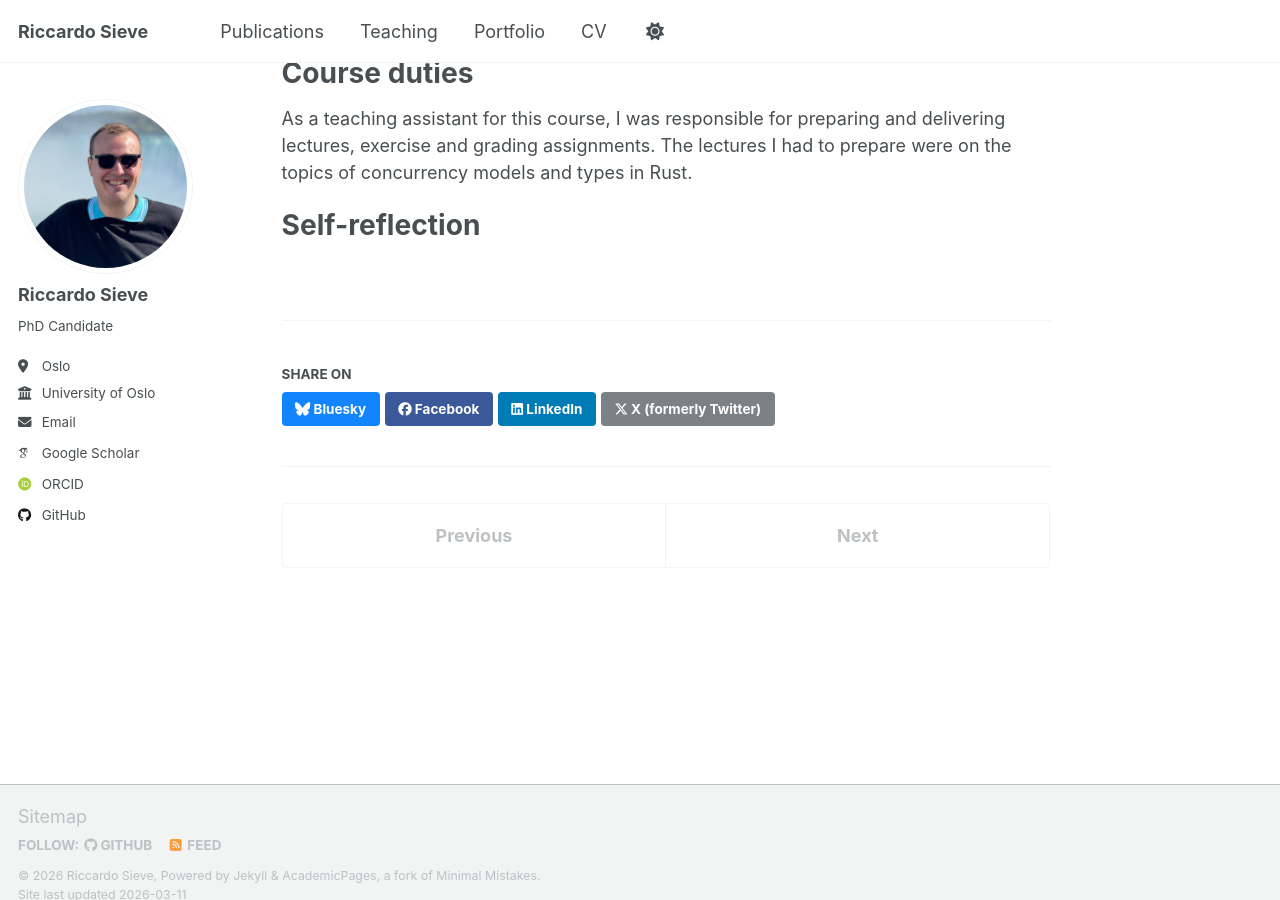
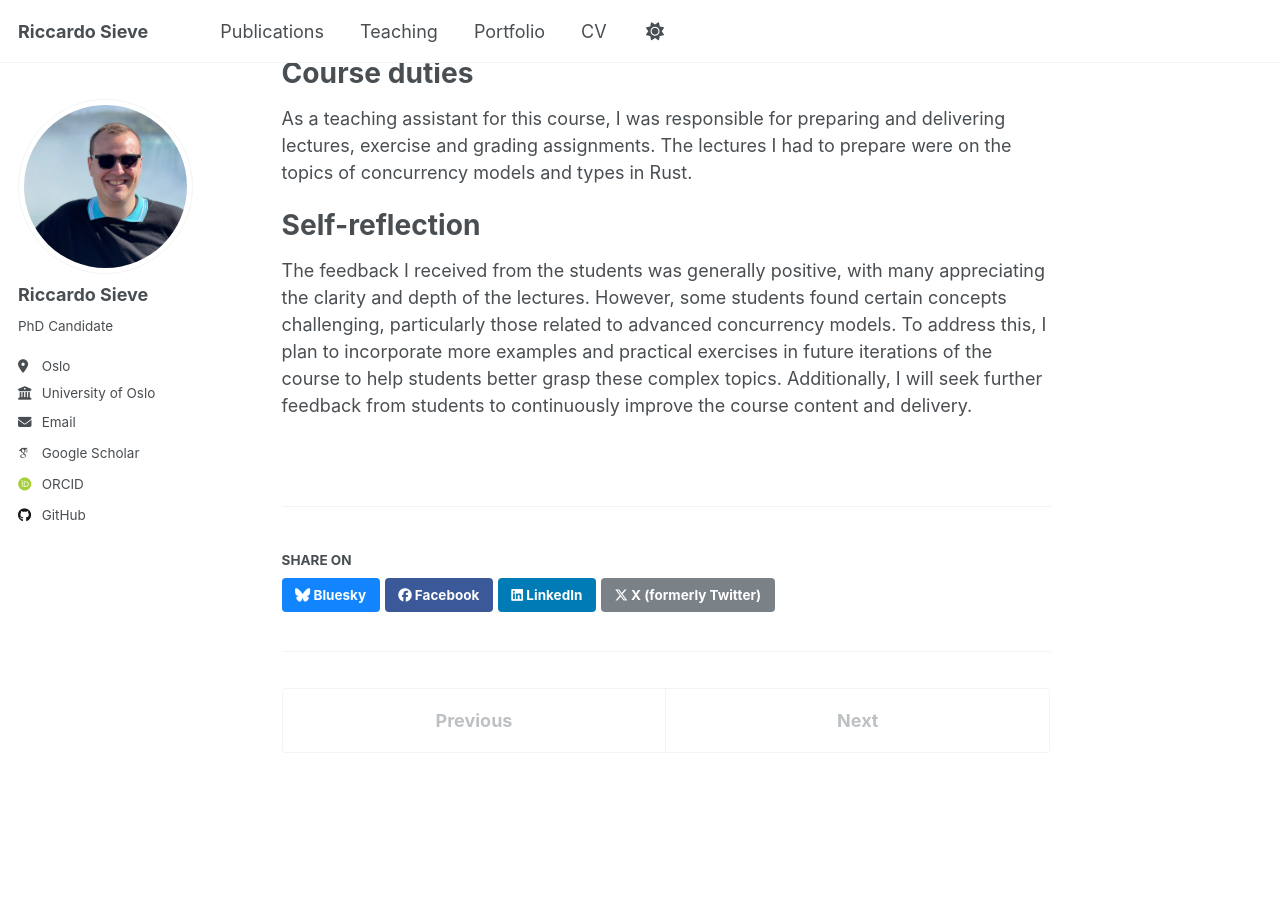
Before and after one commit to sievericcardo/sievericcardo.github.io, a Jekyll site: the page built from _teaching/2025-fall-teaching-1.md, in a window 1280 px wide and 900 px high, scrolled down 422 px. Built offline with Jekyll 4.4.1, drawn with Linux system fonts in a browser that asks for light colours; some web fonts are replaced; a script that is not in the unit is left out.

Commit message:
Modified portfolio point and reflection of teaching

```diff
--- a/_portfolio/portfolio-2.html
+++ b/_portfolio/portfolio-2.html
@@ -6,4 +6,4 @@ collection: portfolio
 
 SMOL is a programming language and runtime environment for semantic lifting. Semantic lifting is a technique that allows programs to interpret their own states as knowledge graphs and enrich them with ontological knowledge. This enables programs to query their own knowledge graph and use domain knowledge expressed in OWL ontologies directly at runtime to guide their execution.
 
-Manual and documentation are available in the <a href="https://github.com/smolang/SemanticObjects",  target="_blank">github repository</a>.
+Manual and documentation are available in the <a href="https://github.com/smolang/SemanticObjects",  target="_blank">GitHub repository</a>.
--- a/_teaching/2025-fall-teaching-1.md
+++ b/_teaching/2025-fall-teaching-1.md
@@ -22,3 +22,5 @@ As a teaching assistant for this course, I was responsible for preparing and del
 
 Self-reflection
 ======
+
+The feedback I received from the students was generally positive, with many appreciating the clarity and depth of the lectures. However, some students found certain concepts challenging, particularly those related to advanced concurrency models. To address this, I plan to incorporate more examples and practical exercises in future iterations of the course to help students better grasp these complex topics. Additionally, I will seek further feedback from students to continuously improve the course content and delivery.
```
